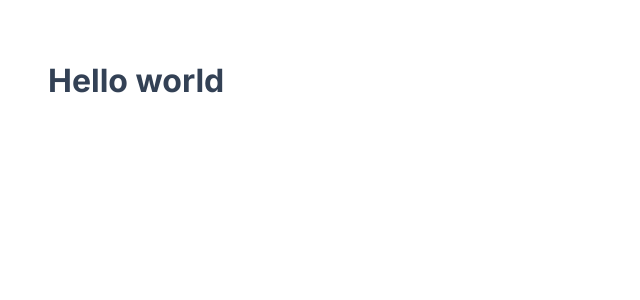
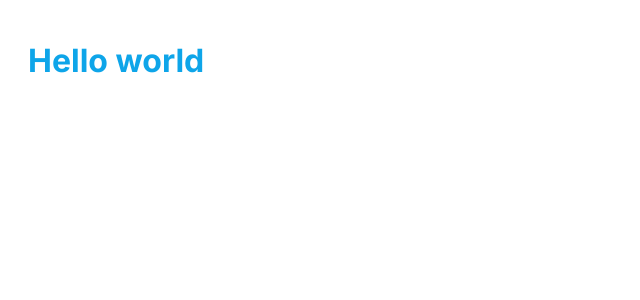
Before and after one commit to pawelblaszczyk5/tokenami-next-playground, a Next.js app: page / in a window 1280 px wide. Shown: the top 300 px of the page, without its empty margins (0-640 px from the left). Built offline with nearby package versions, Linux system fonts and the light colour scheme.

Commit message:
Responsive styles

```diff
--- a/app/page.tsx
+++ b/app/page.tsx
@@ -3,9 +3,9 @@ const Home = () => {
     <h1
       tabIndex={0}
       style={{
-        "--padding": 10,
+        "--padding": 5,
         "--color": "var(--color-slate-700)",
-        "--hover_color": "var(--color-slate-100)",
+        "--medium_color": "var(--color-sky-500)",
       }}
     >
       Hello world
--- a/app/styles.css
+++ b/app/styles.css
@@ -14,10 +14,6 @@
   color: var(--color);
 }
 
-[style*="--hover_color:"]:hover {
-  color: var(--hover_color, var(--color));
-}
-
 [style*="--padding:"] {
   padding: calc(var(--grid) * var(--padding));
 }
@@ -25,3 +21,9 @@
 [style*="--padding:var"], [style*="--padding: var"] {
   padding: var(--padding);
 }
+
+@media (width >= 1024px) {
+  [style*="--medium_color:"] {
+    color: var(--medium_color, var(--color));
+  }
+}
```
Also changed, not shown: .tokenami/tokenami.config.ts.
